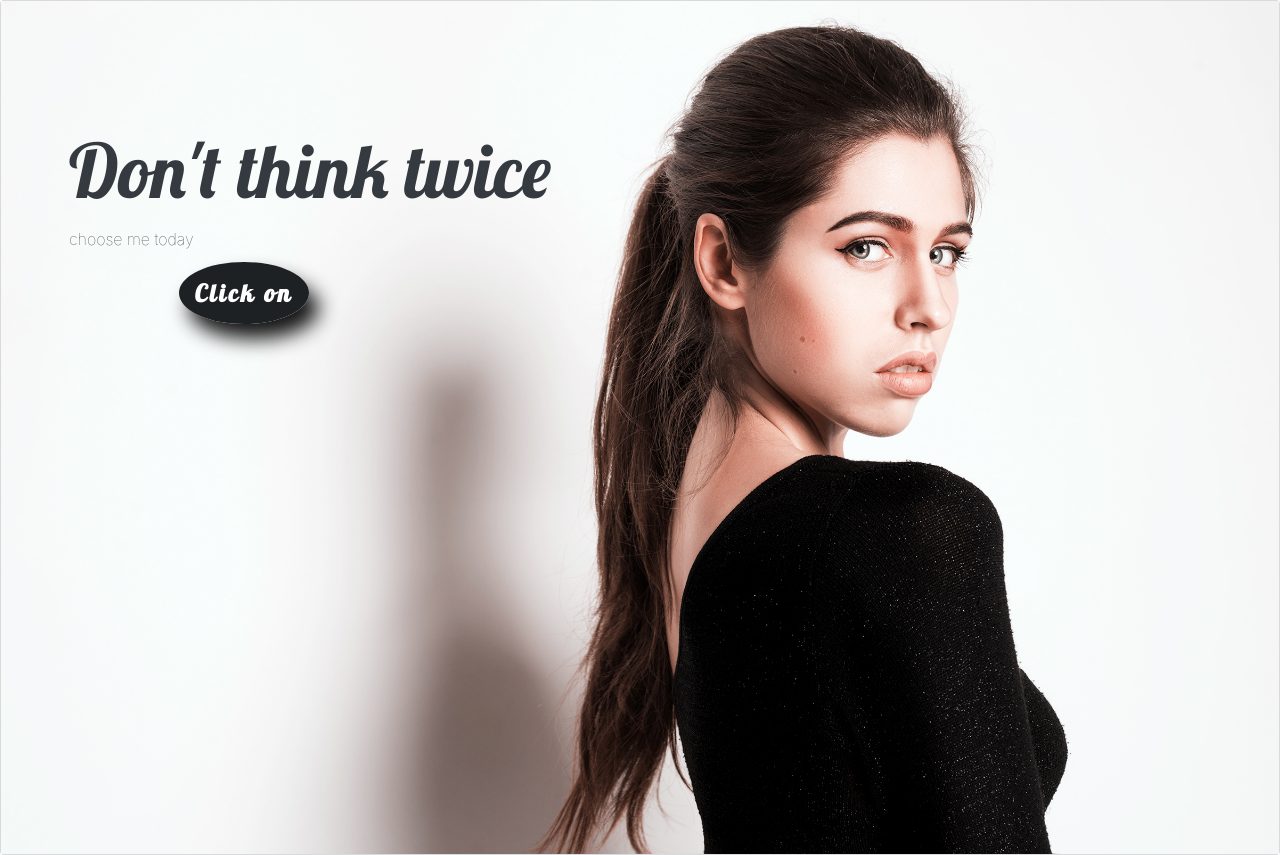
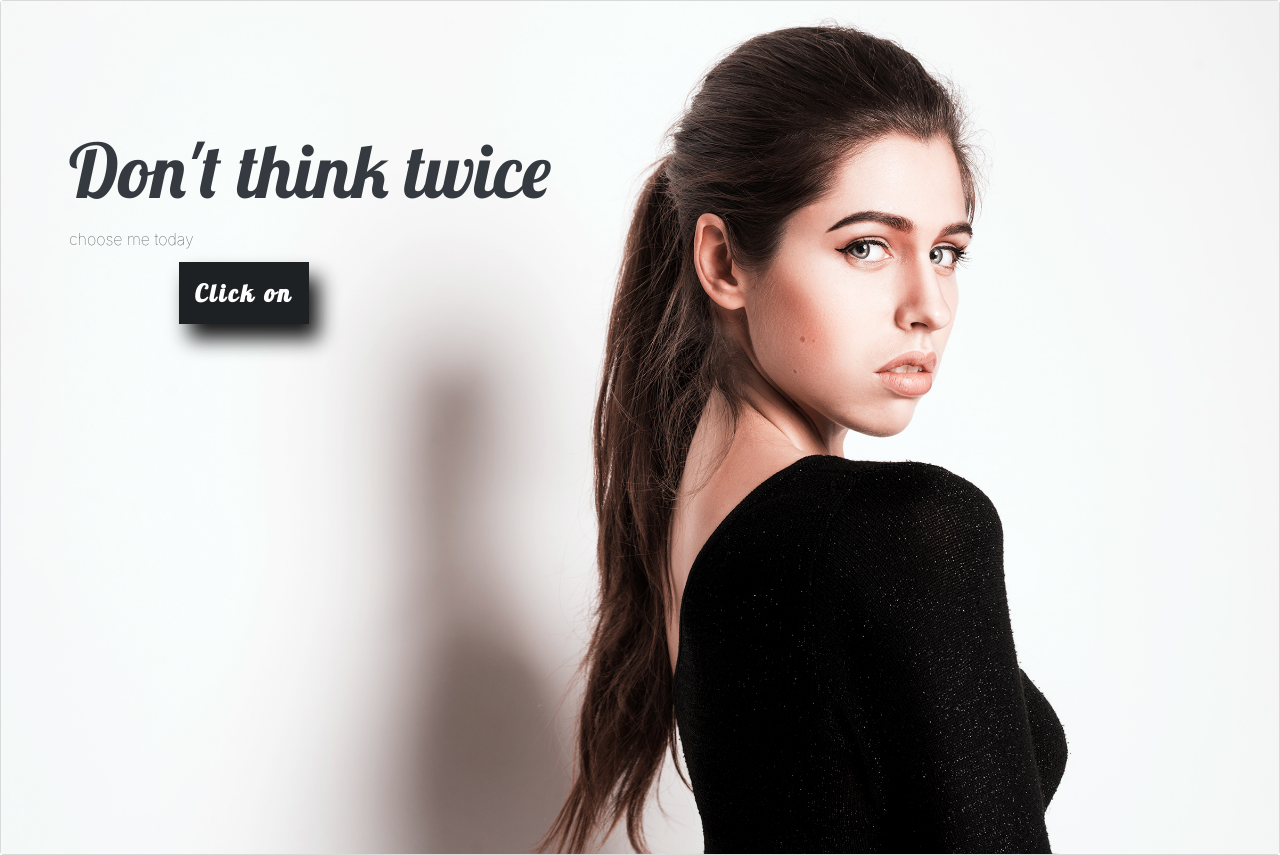
Before and after one commit to Alisha-create/site, a plain HTML site: page index.html in a window 1280 px wide. In both pictures the pointer is over the link "Click on". Drawn offline with nearby package versions, Linux system fonts and the light colour scheme.

Commit message:
Update main.css

```diff
--- a/main.css
+++ b/main.css
@@ -51,7 +51,7 @@
 }
 .main>.card-img-overlay>div>a:hover {
     box-shadow: 10px 15px 20px 0 rgb(22, 21, 21);
-    /*border-radius:0;*/
+    border-radius:0;
 }
 .navbar .navbar-collapse {
     height: 100vh;
```
